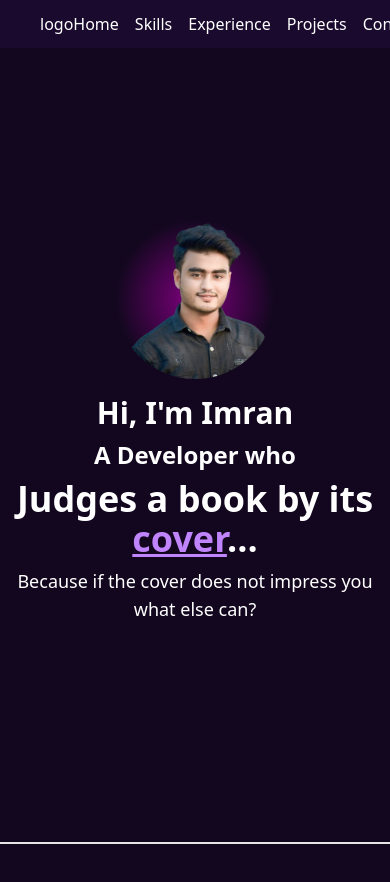
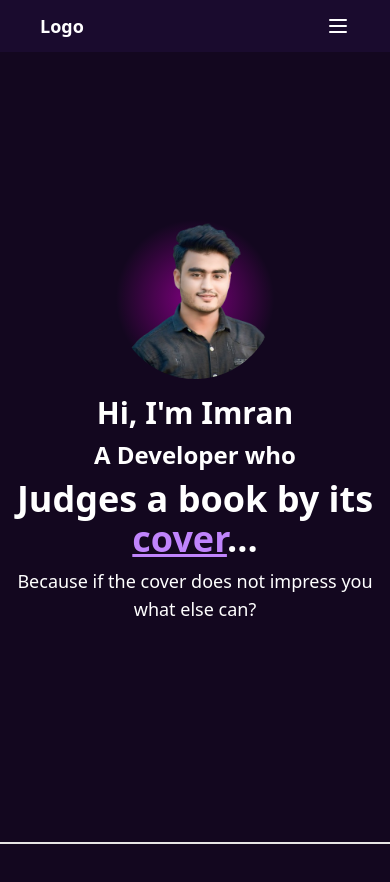
Before and after one commit to imtiazimran/portfolio-imran, a React (Vite) app: page / in a window 390 px wide. Shown: the top 882 px of the page. Built offline with nearby package versions, Linux system fonts and the light colour scheme.

Commit message:
nav bar responsive

```diff
--- a/index.html
+++ b/index.html
@@ -2,9 +2,9 @@
 <html lang="en">
   <head>
     <meta charset="UTF-8" />
-    <link rel="icon" type="image/svg+xml" href="/vite.svg" />
+    <link rel="icon" type="image/svg+xml" href="/src/assets/image/fab.png" />
     <meta name="viewport" content="width=device-width, initial-scale=1.0" />
-    <title>Vite + React + TS</title>
+    <title>Imran Hossain</title>
   </head>
   <body class="bg-primary">
     <div id="root"></div>
--- a/src/pages/Home/Nav.tsx
+++ b/src/pages/Home/Nav.tsx
@@ -1,15 +1,61 @@
+import { useState } from 'react';
+import { motion } from 'framer-motion';
 
 const Nav = () => {
+    const [isOpen, setIsOpen] = useState(false);
+
+    const toggleMenu = () => {
+        setIsOpen(!isOpen);
+    };
+
+    const menuVariants = {
+        hidden: { opacity: 0, height: 0 },
+        visible: { opacity: 1, height: 'auto', transition: { duration: 0.3, ease: 'easeOut' } },
+    };
+
     return (
-        <div className="z-[10000] bg-[#1A0B2E] fixed w-full flex justify-between py-3 px-10 text-white">
-            <div>logo</div>
-            <div className="flex gap-4 cursor-pointer">
-                <a>Home</a>
-                <a>Skills</a>
-                <a>Experience</a>
-                <a>Projects</a>
-                <a>Contact</a>
+        <div className="z-[10000] bg-[#1A0B2E] fixed w-full flex justify-between items-center py-3 px-10 text-white">
+            <div className="text-lg font-bold">Logo</div>
+            <div className="hidden md:flex gap-4 cursor-pointer">
+                <a href="#home">Home</a>
+                <a href="#skills">Skills</a>
+                <a href="#experience">Experience</a>
+                <a href="#projects">Projects</a>
+                <a href="#contact">Contact</a>
             </div>
+            <div className="md:hidden flex items-center">
+                <button onClick={toggleMenu} className="focus:outline-none">
+                    <svg
+                        className="w-6 h-6"
+                        fill="none"
+                        stroke="currentColor"
+                        viewBox="0 0 24 24"
+                        xmlns="http://www.w3.org/2000/svg"
+                    >
+                        <path
+                            strokeLinecap="round"
+                            strokeLinejoin="round"
+                            strokeWidth="2"
+                            d="M4 6h16M4 12h16M4 18h16"
+                        ></path>
+                    </svg>
+                </button>
+            </div>
+            {isOpen && (
+                <motion.div
+                    initial="hidden"
+                    animate="visible"
+                    exit="hidden"
+                    variants={menuVariants}
+                    className="md:hidden absolute top-14 left-0 w-full bg-[#1A0B2E] flex flex-col items-center py-4 space-y-4 z-10"
+                >
+                    <a href="#home" onClick={toggleMenu}>Home</a>
+                    <a href="#skills" onClick={toggleMenu}>Skills</a>
+                    <a href="#experience" onClick={toggleMenu}>Experience</a>
+                    <a href="#projects" onClick={toggleMenu}>Projects</a>
+                    <a href="#contact" onClick={toggleMenu}>Contact</a>
+                </motion.div>
+            )}
         </div>
     );
 };
```
Also changed, not shown: src/assets/image/fab.png (added).
